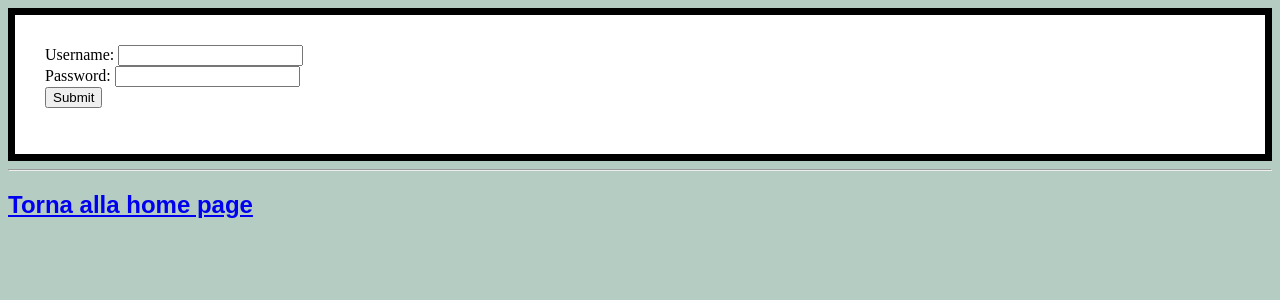
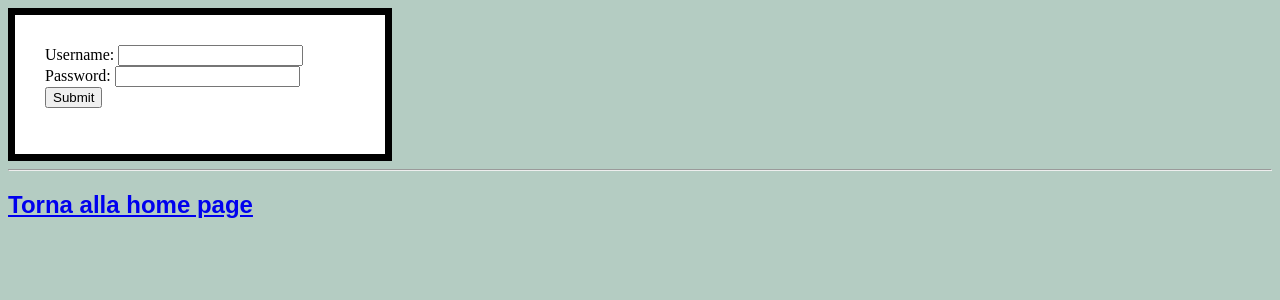
Before and after one commit to SamueleVuolo/5H_INFO, a PHP site: page /ES04/Login.php in a window 1280 px wide. Shown: the top 300 px of the page. Run offline with PHP 8.4, Linux system fonts and the light colour scheme.

Commit message:
Update stile.css

```diff
--- a/PHP/ES04/stile.css
+++ b/PHP/ES04/stile.css
@@ -14,7 +14,7 @@ h2{
 
 .sezione-login{
 	border: 7px solid black;
-	margin: auto;
+	width: 310px;
 	background: white;
 	padding: 30px;
 }
```
